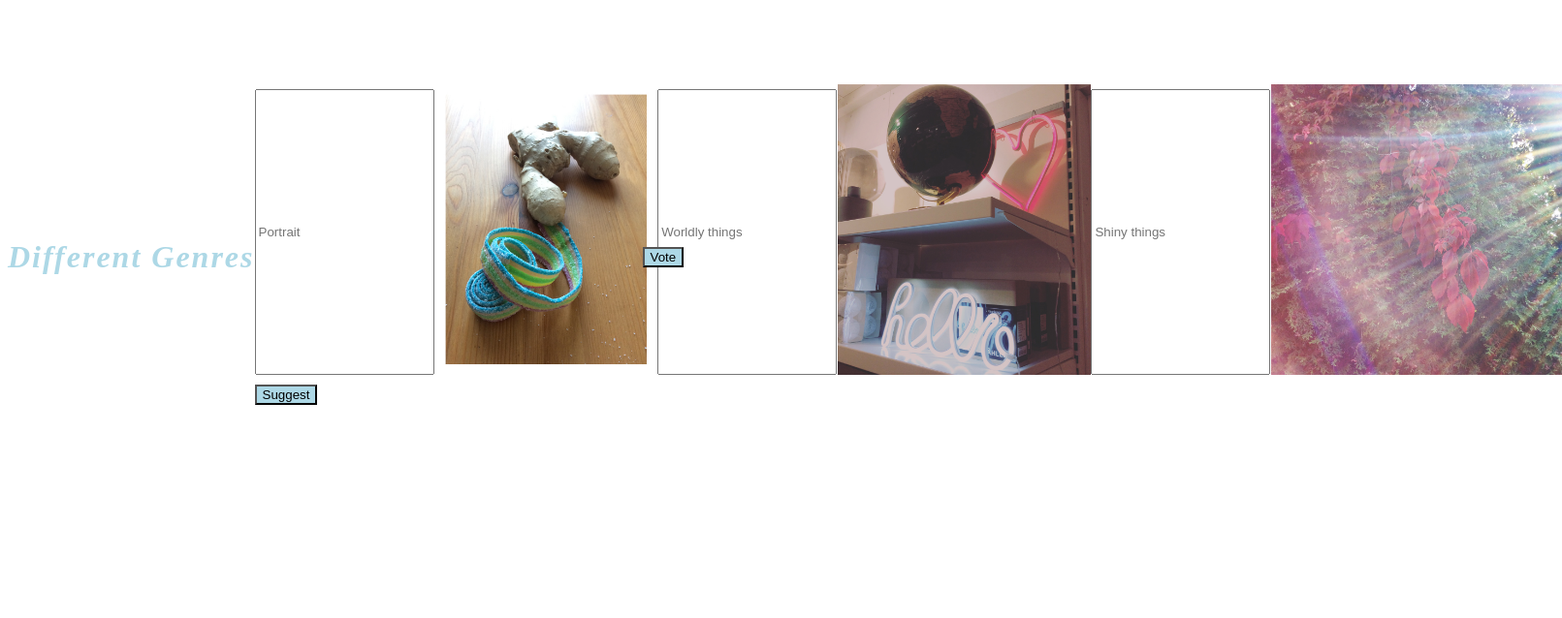
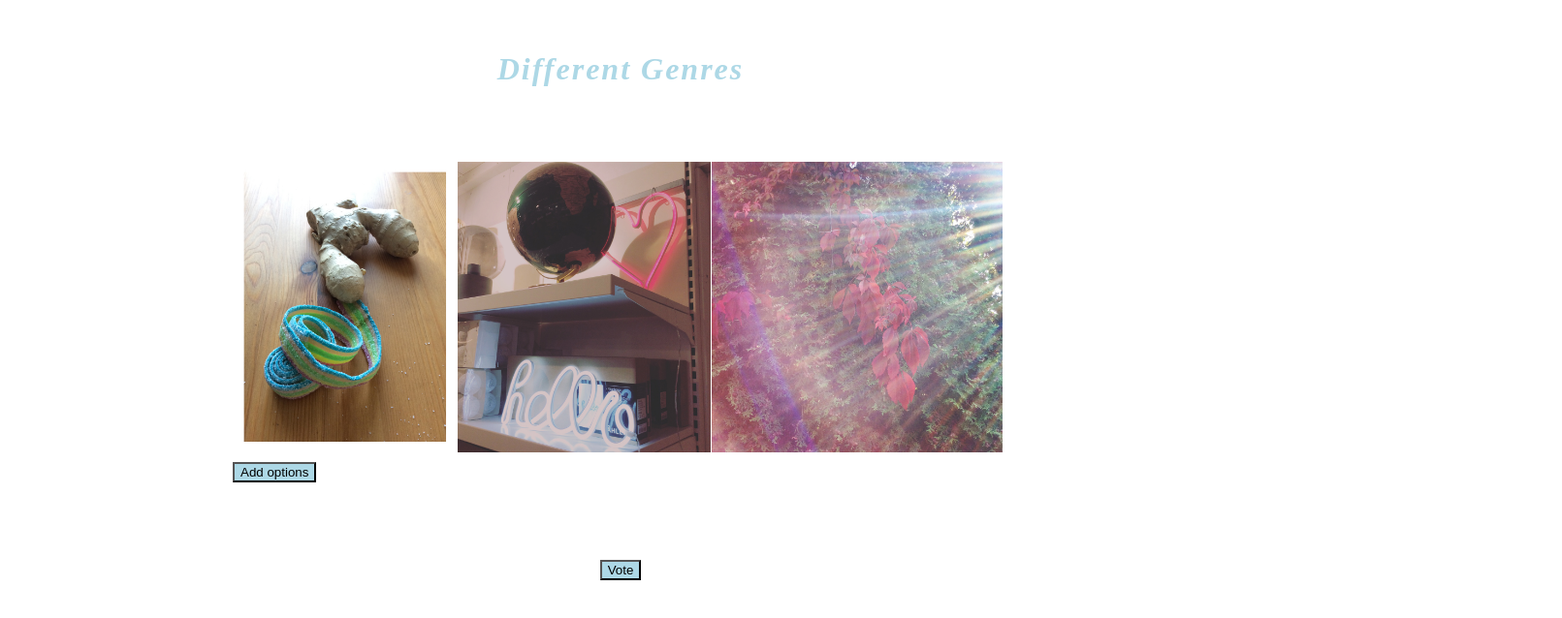
Before and after one commit to s0lstrimman/my_new_photography_page, a plain HTML site: page index.html in a window 1280 px wide. Shown: the part 118-756 px from the top of the page at 97% size, 1611 px wide, since content can reach past the window. Drawn offline with Linux system fonts and the light colour scheme.

Commit message:
get text with picture
.. a step left..

```diff
--- a/index.html
+++ b/index.html
@@ -9,14 +9,16 @@
     <h1> Different Genres </h1>
     <div class="blockinputsection">
       <div class="inputs">
-        <input placeholder="Portrait"> </input>
+        <div class="inputtext">
+        <inputtext placeholder="Portrait"> </input>
         <img src="crab.jpg" alt="crab catches rainbow" height="300px">
-        <input placeholder="Worldly things"> </input>
+        <inputtext placeholder="Worldly things"> </input>
         <img src="hello_world.jpg" alt="hello world" height="300px">
-        <input placeholder="Shiny things"> </input>
+        <inputtext placeholder="Shiny things"> </input>
         <img src="shine.jpg" alt="keep shining" height="300px">
       </div>
-      <button class="addOption"> Suggest </button>
+    </div>
+      <button class="addOption"> Add options </button>
     </div>
     <button> Vote </button>
   </body>
--- a/main.css
+++ b/main.css
@@ -1,40 +1,38 @@
 body {
 display: flex;
-flex-direction: row;
+flex-direction: column;
 justify-content: flex-start;
 align-items: center;
-margin-top: 150px
-}
+margin-top: 150px}
 
 img {float: left;
     margin-left: 1px;
-    margin-top: 5px
-}
+    margin-top: 5px}
 
 h1 {
   font-style: italic;
   color: lightblue;
-  letter-spacing: 2px
-}
+  letter-spacing: 2px}
 
 button {
-  background-color: lightblue
-}
+  background-color: lightblue}
+
+input {
+  margin-top: 10px}
+
 .blockinputsection {
 margin: 50px 0px 80px 0px;
-width: 400px;
+width: 800px;
 }
 
 .inputs{
   width: inherit;
   display: flex;
-  flex-direction: row;
-}
+  flex-direction: row;}
 
-input {
-  margin-top: 10px
-}
+.inputtext {
+  display: flex;
+  flex-direction: row;}
 
 .addOption {
-  margin-top: 10px
-}
+  margin-top: 10px}
```
